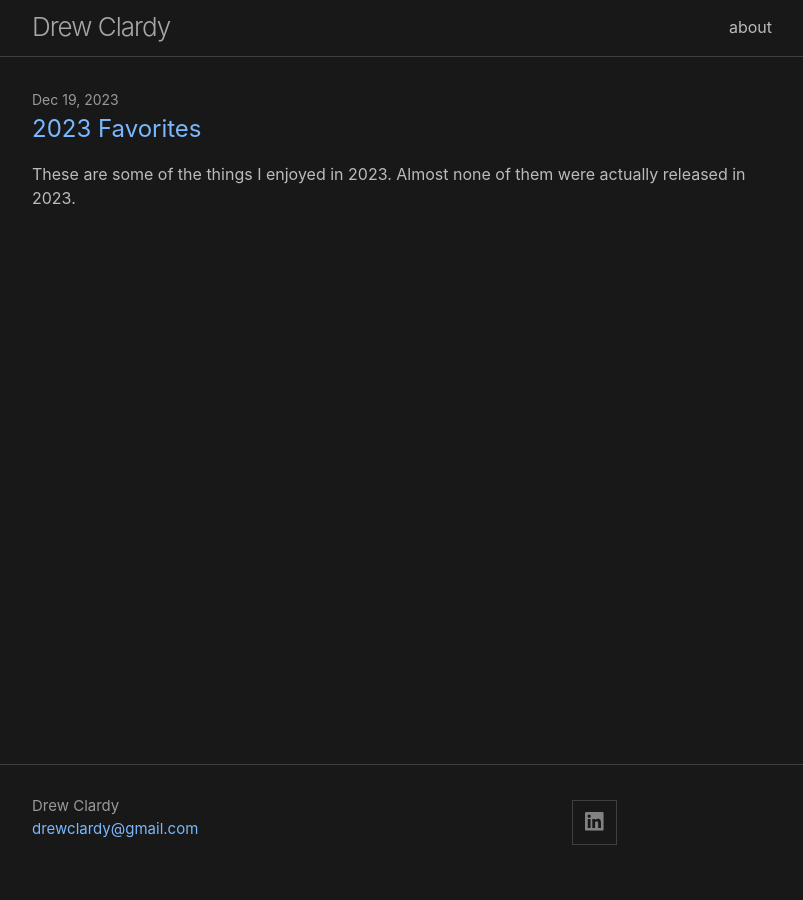
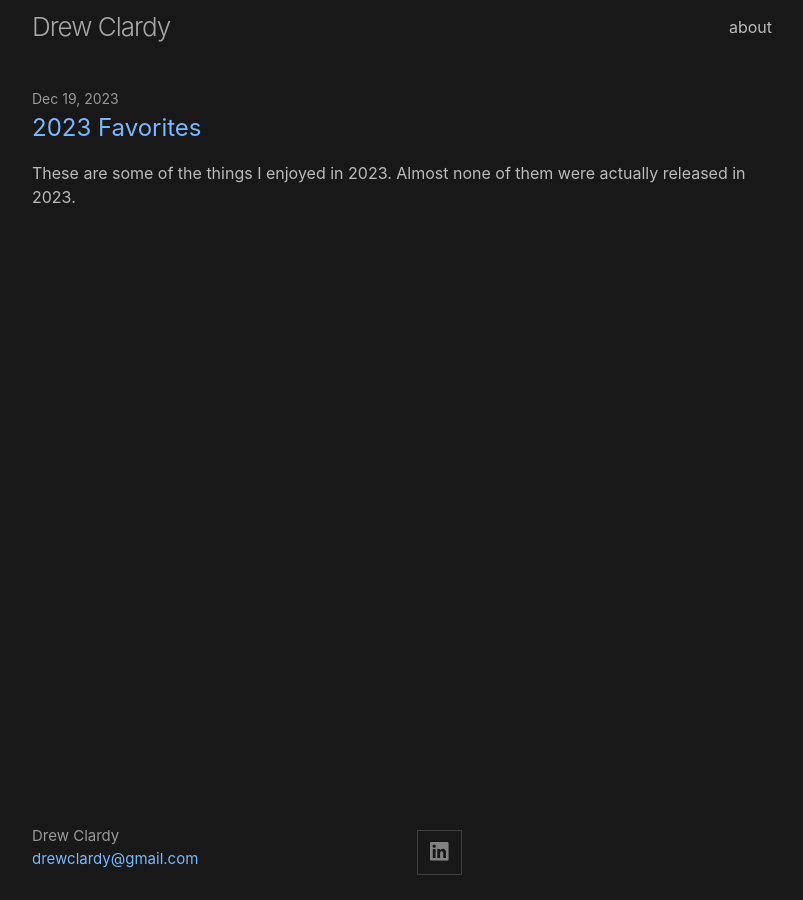
Before and after one commit to drewclardy/drewclardy.github.io, a Jekyll site: the page built from index.md, in a window 1280 px wide. Shown: the whole page, without its empty margins (238-1041 px from the left). Built offline with Jekyll 4.4.1, drawn with Linux system fonts in a browser that asks for light colours.

Commit message:
css changes

```diff
--- a/_sass/minima/_layout.scss
+++ b/_sass/minima/_layout.scss
@@ -3,7 +3,7 @@
  */
 .site-header {
   // border-top: 5px solid $border-color-03;
-  border-bottom: 1px solid $border-color-01;
+  // border-bottom: 1px solid $border-color-01;
   min-height: $spacing-unit * 1.865;
   line-height: $base-line-height * $base-font-size * 2.25;
 
@@ -121,10 +121,10 @@
 /**
  * Site footer
  */
-.site-footer {
-  border-top: 1px solid $border-color-01;
-  padding: $spacing-unit 0;
-}
+// .site-footer {
+  // border-top: 1px solid $border-color-01;
+  // padding: $spacing-unit 0;
+// }
 
 .footer-heading {
   @include relative-font-size(1.125);
@@ -145,6 +145,10 @@
 .social-links {
   @include relative-font-size(0.9375);
   color: $brand-color;
+}
+
+.social-links {
+  float: left;
 }
 
 .footer-col {
```
